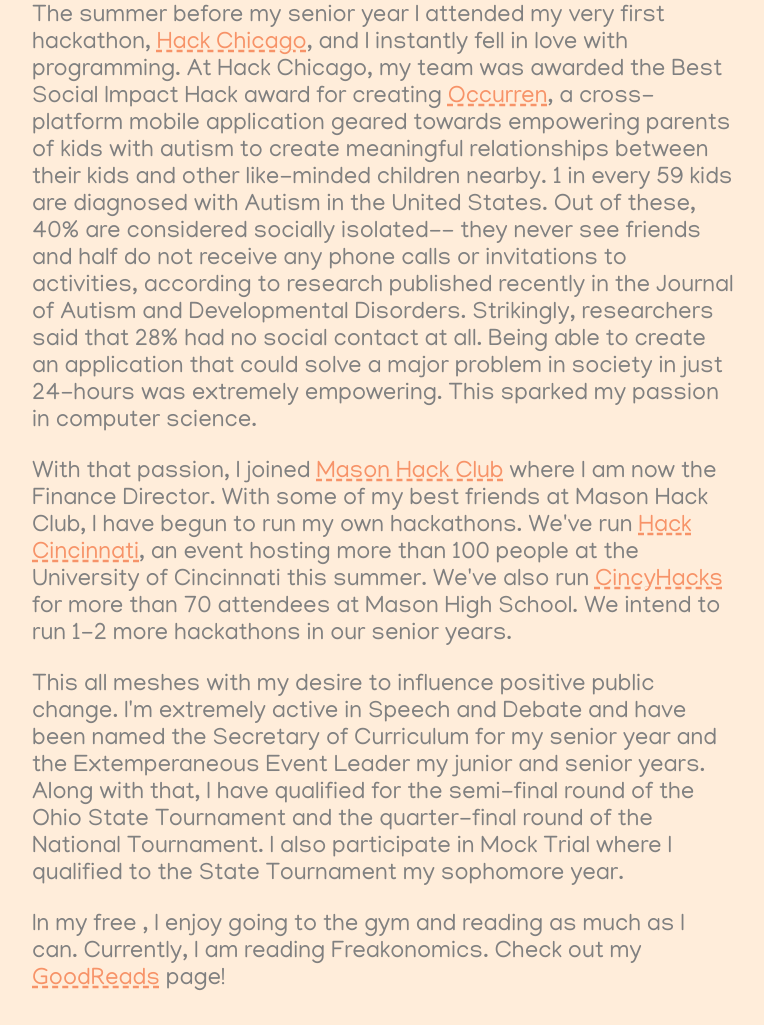
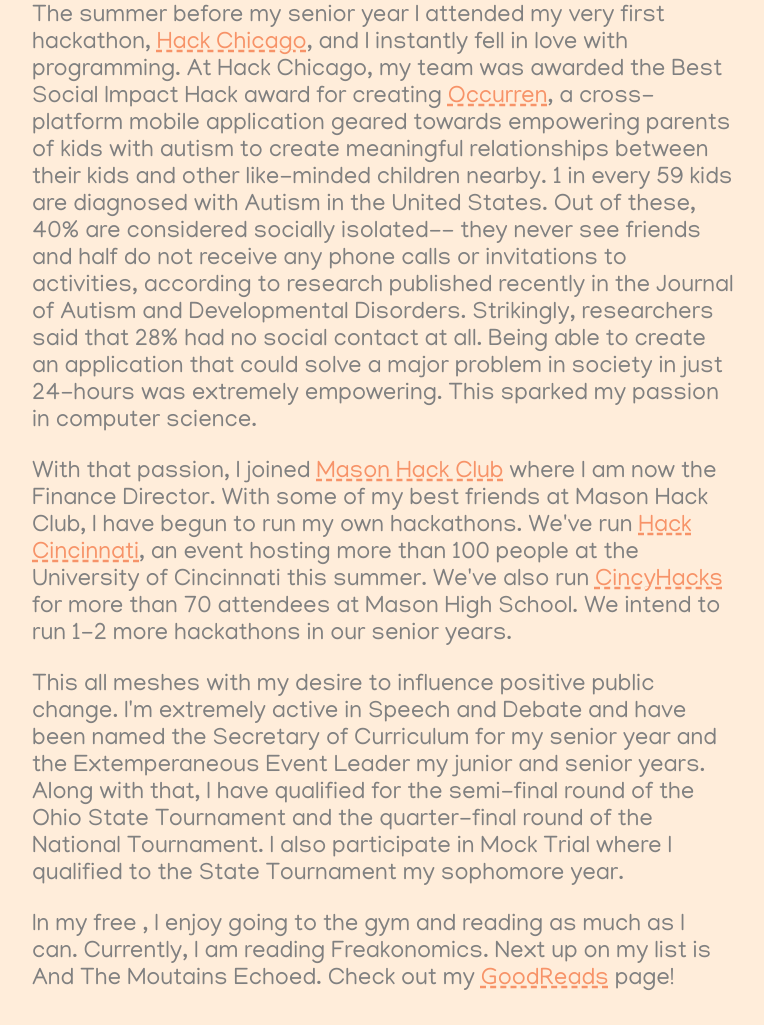
Before and after one commit to alishaan/alishaan64.github.io, a plain HTML site: page index.html in a window 1280 px wide. Shown: the part 487-1512 px from the top of the page, without its empty margins (256-1020 px from the left). Drawn offline with Linux system fonts and the light colour scheme.

```diff
--- a/index.html
+++ b/index.html
@@ -31,7 +31,7 @@
             <p>The summer before my senior year I attended my very first hackathon, <a href="https://hackchicago.io/" target="_blank">Hack Chicago</a>, and I instantly fell in love with programming. At Hack Chicago, my team was awarded the Best Social Impact Hack award for creating <a href="https://devpost.com/software/occurren" target="_blank">Occurren</a>, a cross-platform mobile application geared towards empowering parents of kids with autism to create meaningful relationships between their kids and other like-minded children nearby. 1 in every 59 kids are diagnosed with Autism in the United States. Out of these, 40% are considered socially isolated-- they never see friends and half do not receive any phone calls or invitations to activities, according to research published recently in the Journal of Autism and Developmental Disorders. Strikingly, researchers said that 28% had no social contact at all. Being able to create an application that could solve a major problem in society in just 24-hours was extremely empowering. This sparked my passion in computer science.</p>
             <p>With that passion, I joined <a href="https://masonhackclub.com/" target="_blank">Mason Hack Club</a> where I am now the Finance Director. With some of my best friends at Mason Hack Club, I have begun to run my own hackathons. We've run <a href="https://hackcincinnati.io/" target="_blank">Hack Cincinnati</a>, an event hosting more than 100 people at the University of Cincinnati this summer. We've also run <a href="https://cincyhacks.com" target="_blank">CincyHacks</a> for more than 70 attendees at Mason High School. We intend to run 1-2 more hackathons in our senior years.</p>
             <p>This all meshes with my desire to influence positive public change. I'm extremely active in Speech and Debate and have been named the Secretary of Curriculum for my senior year and the Extemperaneous Event Leader my junior and senior years. Along with that, I have qualified for the semi-final round of the Ohio State Tournament and the quarter-final round of the National Tournament. I also participate in Mock Trial where I qualified to the State Tournament my sophomore year.</p>
-            <p>In my free , I enjoy going to the gym and reading as much as I can. Currently, I am reading Freakonomics. Check out my <a href="https://www.goodreads.com/user/show/58788595-alishaan-ali" target="_blank">GoodReads</a> page!</p>
+            <p>In my free , I enjoy going to the gym and reading as much as I can. Currently, I am reading Freakonomics. Next up on my list is And The Moutains Echoed. Check out my <a href="https://www.goodreads.com/user/show/58788595-alishaan-ali" target="_blank">GoodReads</a> page!</p>
         </div>
     </div>
     <script src="main.js"></script>
```
